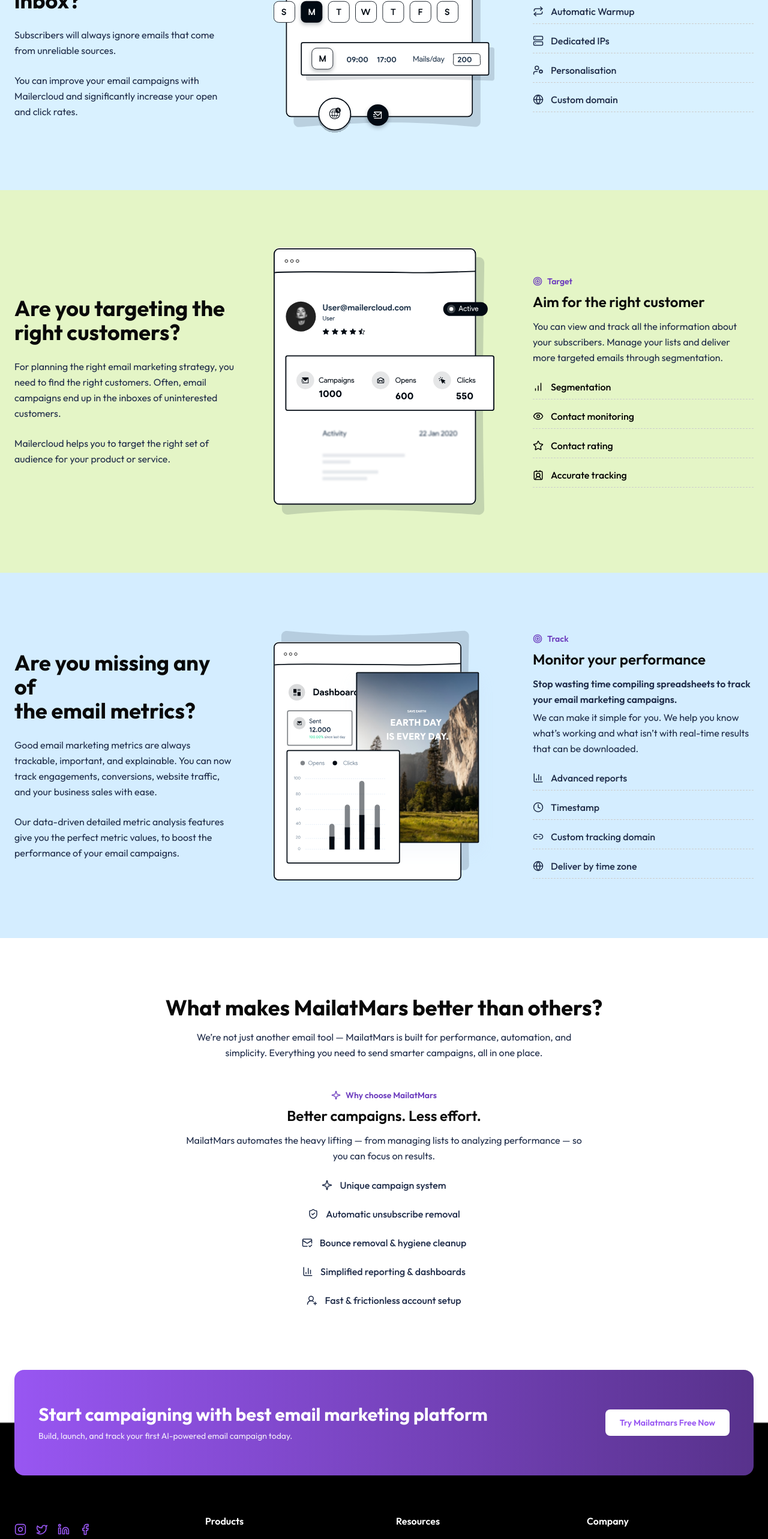
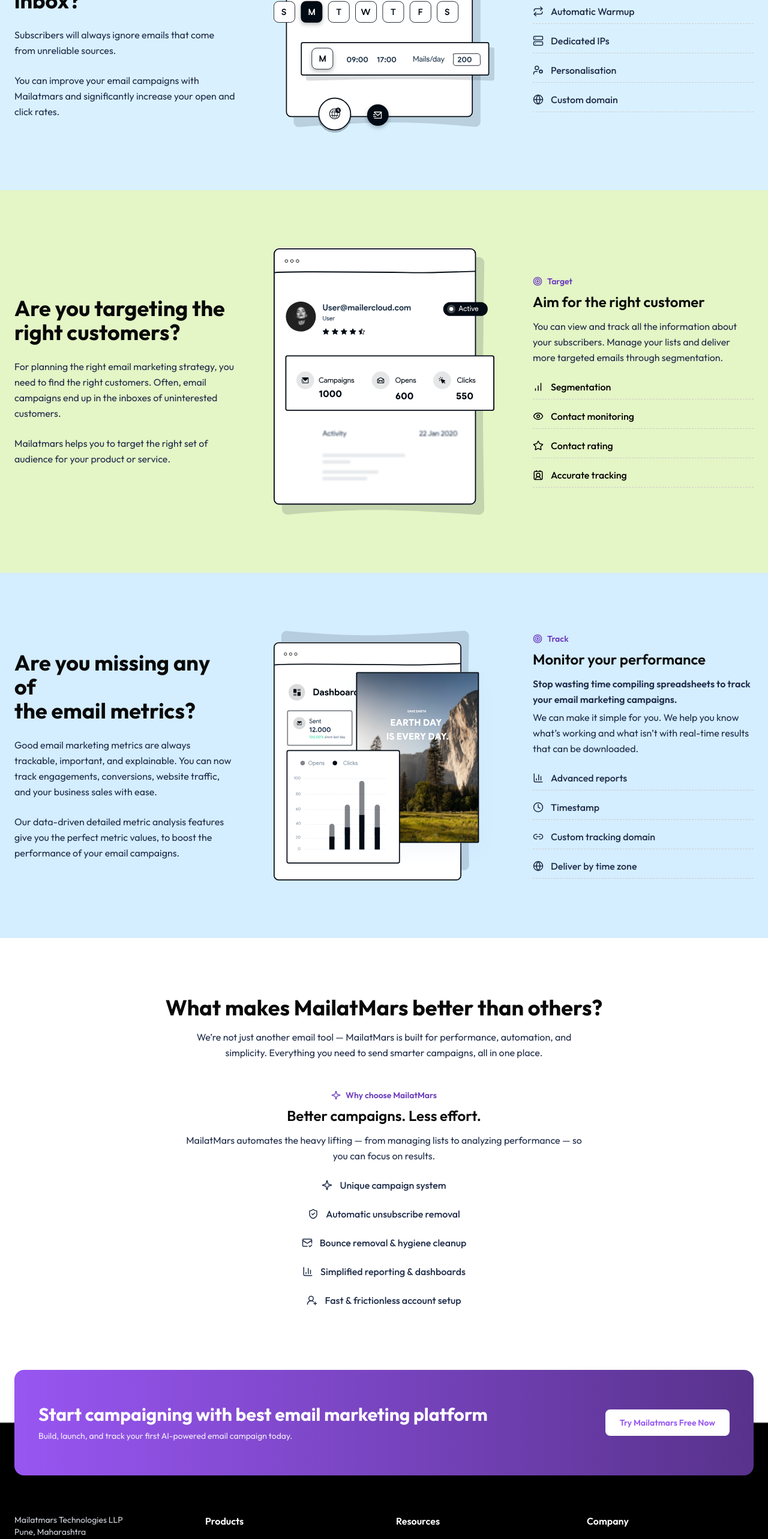
Before and after one commit to ravi910680/mailatmars-site, a Next.js app: page / in a window 1280 px wide. Shown: the part 2500-5066 px from the top of the page at 60% size. Built offline with nearby package versions, Linux system fonts and the light colour scheme.

Commit message:
Initial commit or update

```diff
--- a/src/app/layout.tsx
+++ b/src/app/layout.tsx
@@ -11,6 +11,10 @@
 export default function RootLayout({ children }: { children: React.ReactNode }) {
   return (
     <html lang="en" className={outfit.variable}>
+       <head>
+
+        <link rel="icon" type="image/png" href="/favicon.png" sizes="32x32" />
+      </head>
       <body className="font-sans antialiased">{children}</body>
     </html>
   );
--- a/src/components/CampaignImprove.tsx
+++ b/src/components/CampaignImprove.tsx
@@ -17,7 +17,7 @@
             Subscribers will always ignore emails that come from unreliable sources.
           </p>
           <p className="text-[#1f2c49] text-md leading-relaxed">
-            You can improve your email campaigns with Mailercloud and significantly increase your open and click rates.
+            You can improve your email campaigns with Mailatmars and significantly increase your open and click rates.
           </p>
         </div>
 
--- a/src/components/Footer.tsx
+++ b/src/components/Footer.tsx
@@ -1,6 +1,6 @@
 "use client"
 
-import { Facebook, Instagram, Linkedin, Twitter } from "lucide-react"
+import { Linkedin } from "lucide-react"
 import Link from "next/link"
 
 export default function Footer() {
@@ -11,13 +11,13 @@
         {/* Brand and Social */}
         <div>
           <p className="text-sm text-gray-300 mb-4">
-
+            Mailatmars Technologies LLP<br />
+            Pune, Maharashtra
           </p>
           <div className="flex gap-4 mt-4">
-            <Link href="#"><Instagram className="w-5 h-5 text-[#9856F2]" /></Link>
-            <Link href="#"><Twitter className="w-5 h-5 text-[#9856F2]" /></Link>
-            <Link href="#"><Linkedin className="w-5 h-5 text-[#9856F2]" /></Link>
-            <Link href="#"><Facebook className="w-5 h-5 text-[#9856F2]" /></Link>
+            <Link href="https://www.linkedin.com/company/mailatmars-marketing-plateform" target="_blank" rel="noopener noreferrer">
+              <Linkedin className="w-5 h-5 text-[#9856F2]" />
+            </Link>
           </div>
         </div>
 
@@ -49,7 +49,6 @@
           <h4 className="font-semibold mb-4 pb-1">Company</h4>
           <div className="w-20 h-1 bg-white rounded mb-5 mt-5" />
           <ul className="space-y-2 text-sm text-gray-400">
-
             <li><Link href="/terms-of-service">Terms & service</Link></li>
             <li><Link href="/privacy-policy">Privacy Policy</Link></li>
             <li><Link href="/acceptable-use-policy">Acceptable use policy</Link></li>
--- a/src/components/TargetAudienceSection.tsx
+++ b/src/components/TargetAudienceSection.tsx
@@ -17,7 +17,7 @@
             For planning the right email marketing strategy, you need to find the right customers. Often, email campaigns end up in the inboxes of uninterested customers.
           </p>
           <p className="text-[#1f2c49] text-md leading-relaxed">
-            Mailercloud helps you to target the right set of audience for your product or service.
+            Mailatmars helps you to target the right set of audience for your product or service.
           </p>
         </div>
 
```
Also changed, not shown: public/favicon.png (added).
